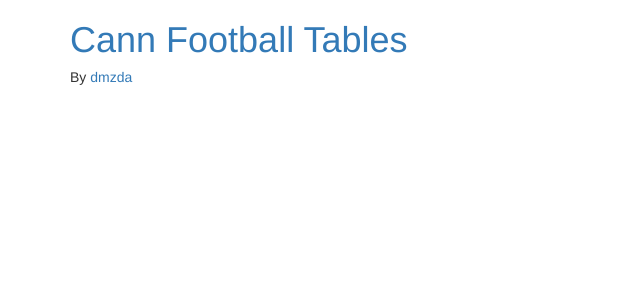
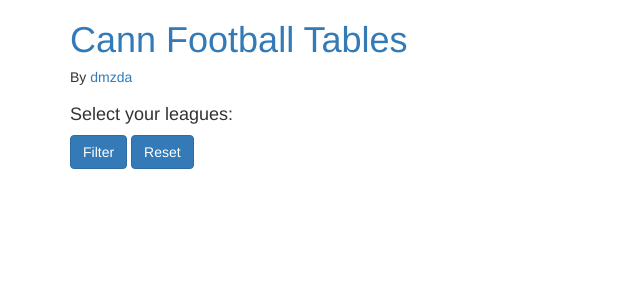
Before and after one commit to DMzda/cann-tables, a Flask app: page / in a window 1280 px wide. Shown: the top 300 px of the page, without its empty margins (0-640 px from the left). Run offline with Flask 2, Linux system fonts and the light colour scheme; data that the repository does not hold is empty; some libraries are stand-ins or nearby versions.

Commit message:
Add saving favourite leagues using cookies

```diff
--- a/cann_tables/templates/index.html
+++ b/cann_tables/templates/index.html
@@ -4,6 +4,25 @@
 
 {% block content %}
 <div class="container">
+    <h4>Select your leagues:</h4>
+    <form action="{{ url_for("index") }}" method="post">
+        {% for league in all_leagues %}
+        {% if loop.index0 % 4 == 0 %}
+        <div class="row">
+        {% endif %}
+        <div class="col-sm-3">
+        <label>
+            <input type="checkbox"  name="league" value="{{ league.id }}"> {{ league.name }}
+        </label>
+        </div>
+        {% if loop.index % 4 == 0 or loop.last %}
+        </div>
+        {% endif %}
+        {% endfor %}
+        <button type="submit" name="submit" class="btn btn-primary">Filter</button>
+        <button type="submit" name="reset" value="reset" class="btn btn-primary">Reset</button>
+    </form>
+
     {% for league in leagues %}
     {% if loop.index0 % 4 == 0 %}
     <div class="row">
--- a/cann_tables/utils.py
+++ b/cann_tables/utils.py
@@ -1,4 +1,3 @@
-#TODO: Implement a utility to allow the creation of a user through manage.py
 from cann_tables import db, models
 from passlib.context import CryptContext
 
--- a/cann_tables/views.py
+++ b/cann_tables/views.py
@@ -3,16 +3,37 @@ from cann_tables.models import League, User
 from cann_tables.utils import passwd_context
 from cann_tables.scraper import scrape_all
 
-from flask import render_template, flash, redirect, g, url_for, request
+from flask import render_template, flash, redirect, g, url_for, request, make_response
 from flask_login import login_required, current_user, login_user, logout_user
 
 import datetime
 
 
 @app.route("/")
-@app.route("/index/")
+@app.route("/index/", methods=["GET", "POST"])
 def index():
-    leagues = League.query.order_by(League.id).all()
+    leagues = None
+    wanted_leagues = None
+    all_leagues = League.query.order_by(League.id).all()
+
+    if request.method == "POST" or "leagues" in request.cookies:
+        if request.form:
+            wanted_leagues = request.form.getlist("league")
+        else:
+            wanted_leagues = request.cookies.get("leagues").split(",")
+
+        if request.form.get("reset"):
+            leagues = all_leagues
+            wanted_leagues = None
+        elif wanted_leagues:
+            leagues = League.query.filter(League.id.in_(wanted_leagues)).order_by(League.id).all()
+        else:
+            # A form could be submitted empty
+            flash("Please select your leagues", category="warning")
+
+    if not leagues:
+        leagues = all_leagues
+
     data = {}
     for league in leagues:
         league.last_updated = datetime.datetime.strftime(league.last_updated, "%a %d/%m/%Y %I:%M %p GMT")
@@ -25,7 +46,15 @@ def index():
             data[league][team.points].append(team)
 
     #leagues is used for ordering
-    return render_template("index.html", leagues=leagues, data=data)
+    response = make_response(render_template("index.html", all_leagues=all_leagues, leagues=leagues, data=data))
+    if wanted_leagues:
+        #Update/create cookie holding wanted_leagues
+        expires = datetime.datetime.utcnow() + datetime.timedelta(days=60)
+        response.set_cookie("leagues", ",".join(wanted_leagues), expires=expires)
+    elif "leagues" in request.cookies:
+        #Delete cookie
+        response.set_cookie("leagues", "", expires=0)
+    return response
 
 
 @login_manager.user_loader
```
